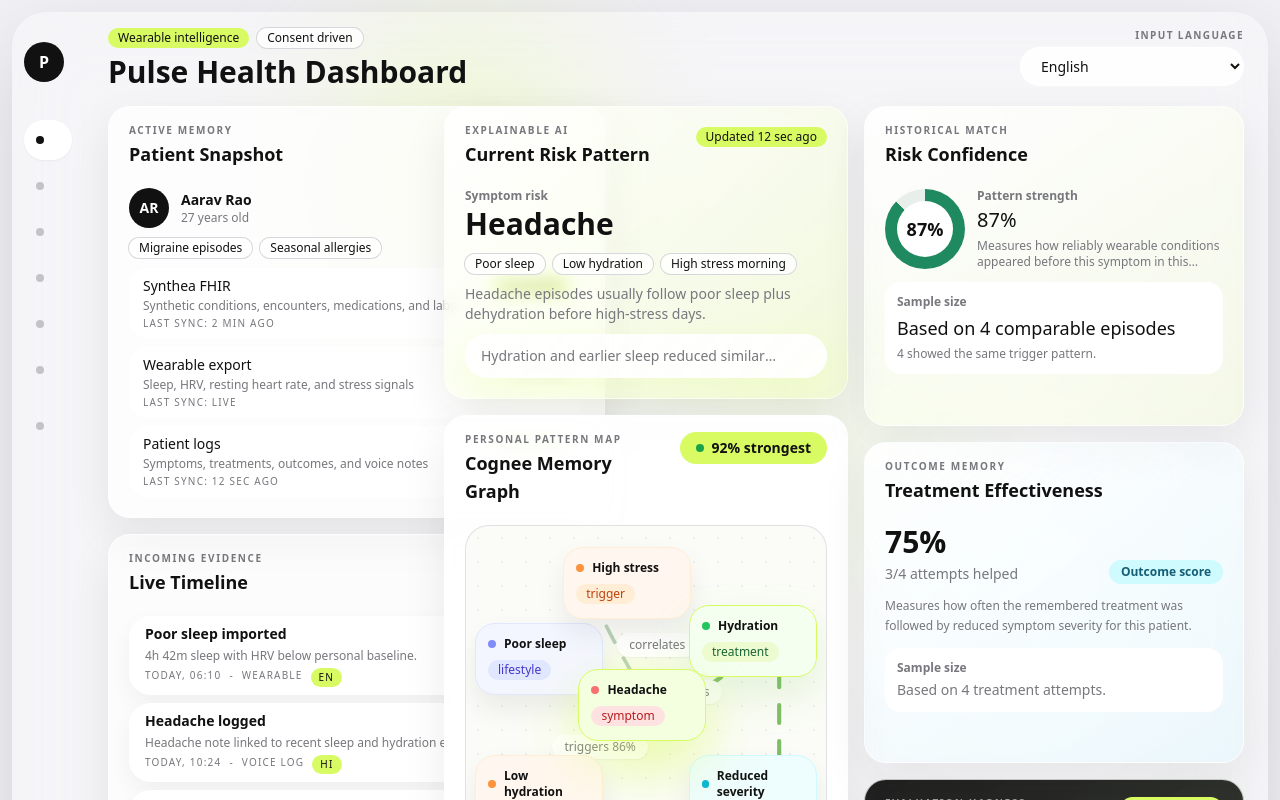
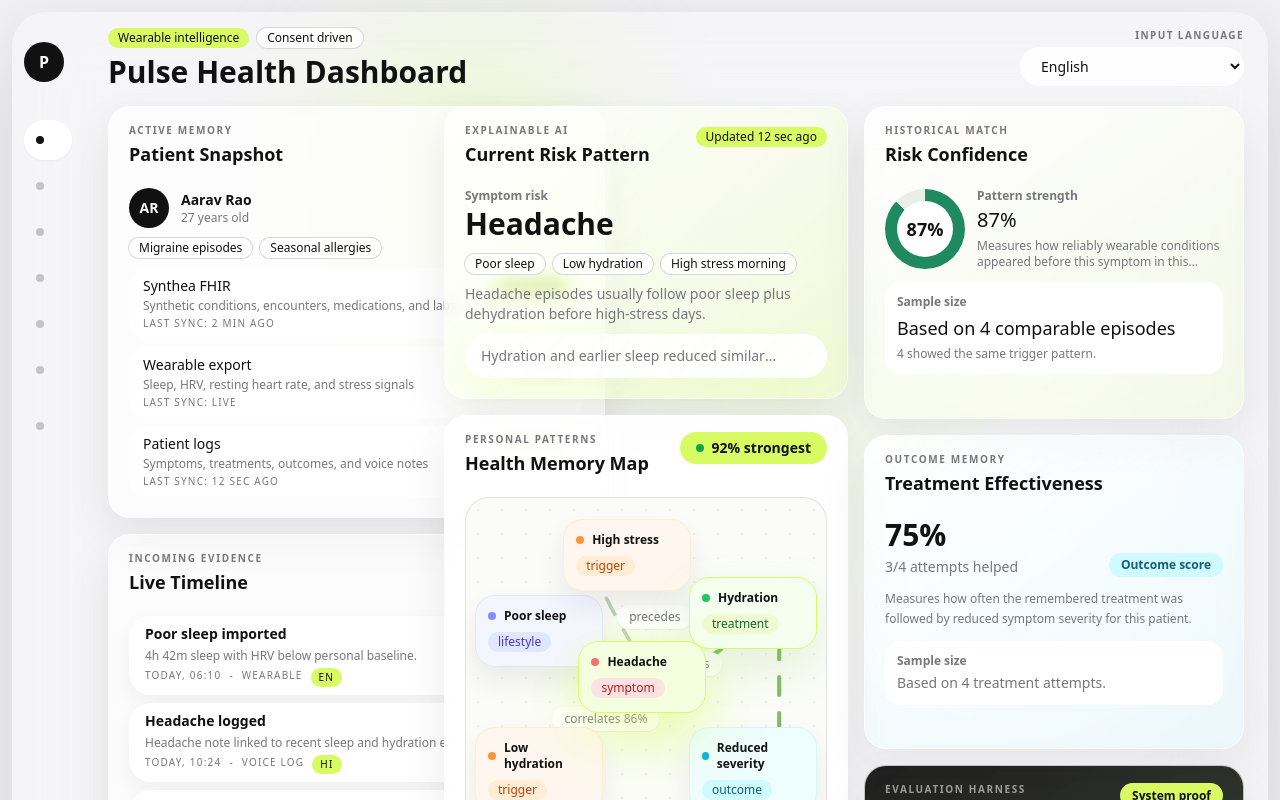
Before and after one commit to Karansankhe/cognee_codebase, a React (Vite) app in the folder frontend/: page / in a window 1280 px wide. Shown: the top 800 px of the page. Built offline with nearby package versions, Linux system fonts and the light colour scheme.

Commit message:
Update dashboard health memory map

```diff
--- a/frontend/src/features/dashboard/components/MemoryGraphPreview.tsx
+++ b/frontend/src/features/dashboard/components/MemoryGraphPreview.tsx
@@ -105,8 +105,8 @@
             </span>
           ) : null
         }
-        title="Cognee Memory Graph"
-        eyebrow="Personal pattern map"
+        title="Health Memory Map"
+        eyebrow="Personal patterns"
       />
       <CardBody>
         <div className="relative h-[360px] overflow-hidden rounded-[24px] border border-pulse-line/70 bg-[#fbfcf7]">
@@ -164,10 +164,10 @@
             precedes 92%
           </span>
           <span className="absolute left-[24%] bottom-[35%] rounded-full bg-white px-3 py-1 text-xs font-medium text-pulse-muted shadow-sm">
-            triggers 86%
+            correlates 86%
           </span>
           <span className="absolute left-[42%] top-[30%] rounded-full bg-white px-3 py-1 text-xs font-medium text-pulse-muted shadow-sm">
-            correlates
+            precedes
           </span>
           <span className="absolute right-[29%] top-[43%] rounded-full bg-white px-3 py-1 text-xs font-medium text-pulse-muted shadow-sm">
             alleviates
```
